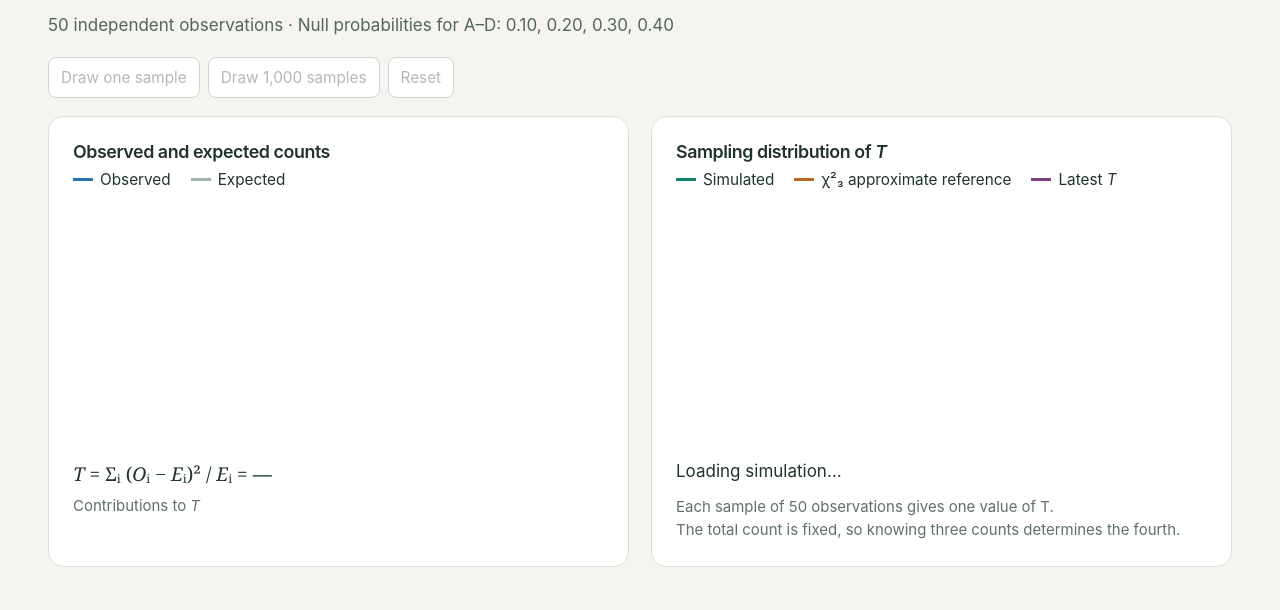
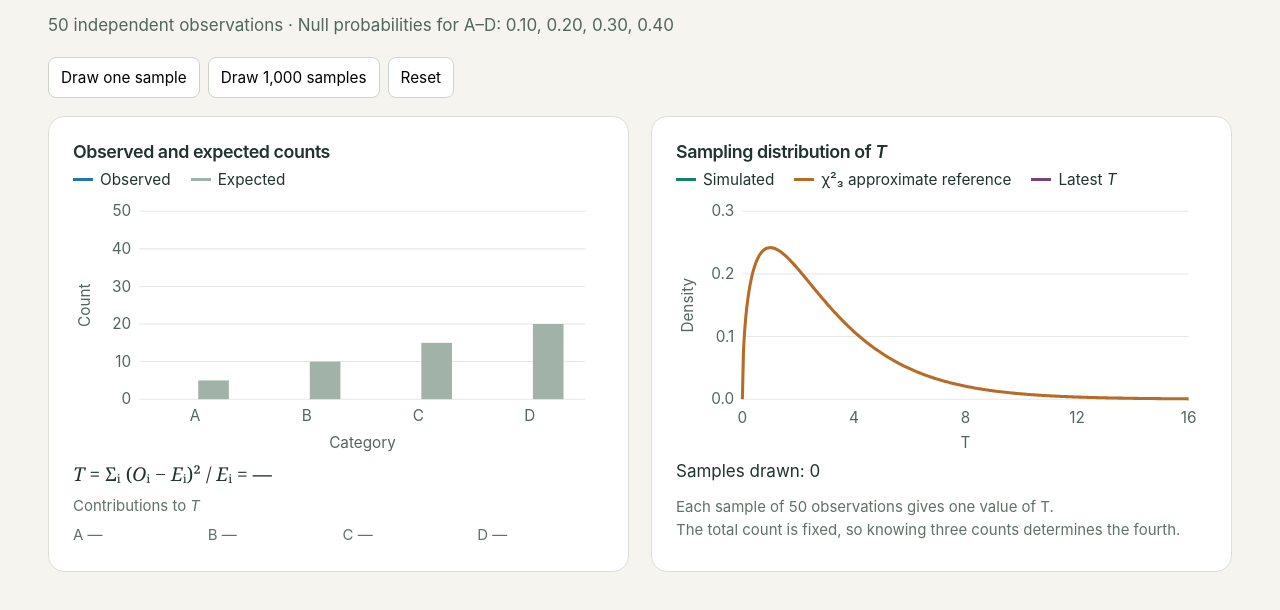
Before and after one commit to prashjet/sta-visualisations, a plain HTML site: page lecture-7/pearson-chi-squared/index.html in a window 1280 px wide. Shown: the part 130-740 px from the top of the page. Drawn offline with Linux system fonts and the light colour scheme.

Commit message:
Fix Pearson demo startup in browsers

```diff
--- a/lecture-7/pearson-chi-squared/app.js
+++ b/lecture-7/pearson-chi-squared/app.js
@@ -9,7 +9,7 @@ let cumulative = 0;
 const cutoffs = expected.map(count => (cumulative += count) / sampleSize);
 const binWidth = 1;
 const initialRight = 16;
-const left = 65, right = 502, top = 14, bottom = 198;
+const left = 65, right = 502, plotTop = 14, bottom = 198;
 const bins = [];
 let sampleCount = 0;
 let latest = null;
@@ -52,7 +52,7 @@ function bar(svg, x, y, width, fill) {
 function renderCounts() {
   const svg = $('counts');
   const observed = latest?.observed;
-  const y = count => bottom - count / sampleSize * (bottom - top);
+  const y = count => bottom - count / sampleSize * (bottom - plotTop);
   const groupWidth = (right - left) / categories.length;
   axes(svg, [0, 10, 20, 30, 40, 50], y, 'Count', 'Category');
   categories.forEach((category, i) => {
@@ -85,7 +85,7 @@ function renderSampling() {
   // Keep the usual density scale, with room for concentrated early draws.
   const yMax = peak > 0.5 ? 1 : peak > 0.3 ? 0.5 : 0.3;
   const x = value => left + value / xMax * (right - left);
-  const y = density => bottom - density / yMax * (bottom - top);
+  const y = density => bottom - density / yMax * (bottom - plotTop);
   const divisions = yMax === 0.3 ? 3 : 5;
   const ticks = Array.from({ length: divisions + 1 }, (_, i) => i * yMax / divisions);
   axes(svg, ticks, y, 'Density', 'T', tick => tick.toFixed(1));
--- a/lecture-7/pearson-chi-squared/index.html
+++ b/lecture-7/pearson-chi-squared/index.html
@@ -61,6 +61,6 @@
   </div>
 </main>
 <noscript><p>Enable JavaScript to run the simulation.</p></noscript>
-<script src="app.js?v=pearson-2" onerror="document.getElementById('summary').textContent = 'The simulation script could not load. Reload to try again.'"></script>
+<script type="module" src="app.js?v=pearson-3" onerror="document.getElementById('summary').textContent = 'The simulation script could not load. Reload to try again.'"></script>
 </body>
 </html>
```
